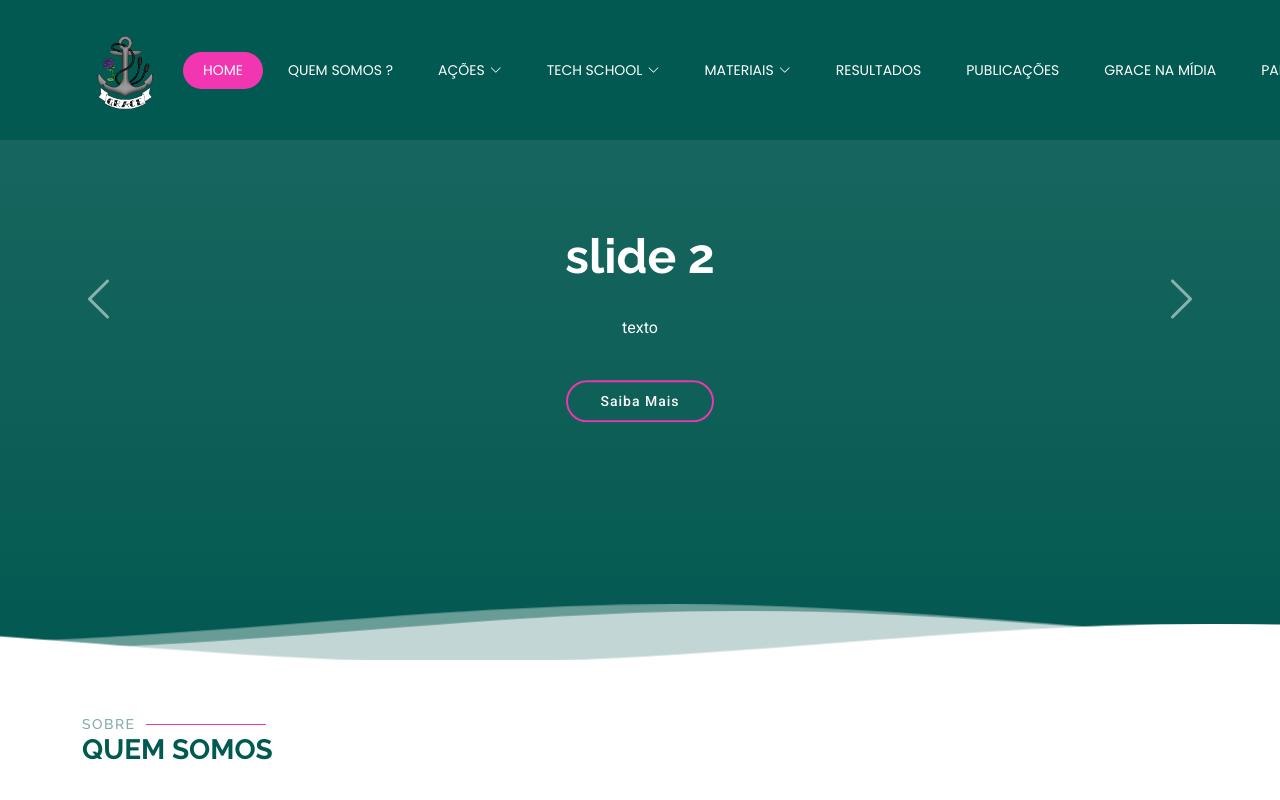
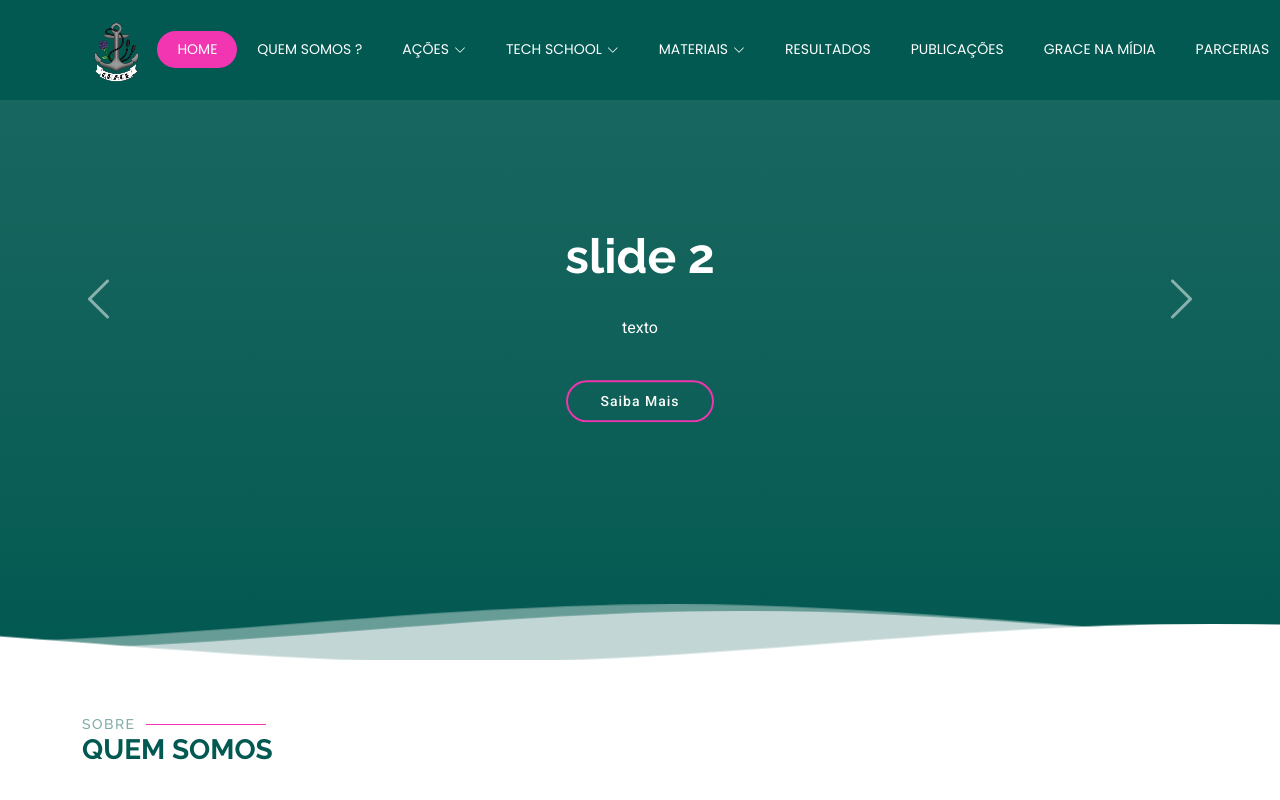
Before and after one commit to GabrielaMarculino/GRACE, a plain HTML site: page index.html in a window 1280 px wide. Shown: the top 800 px of the page. Drawn offline with Linux system fonts and the light colour scheme.

Commit message:
Update main.css

```diff
--- a/assets/css/main.css
+++ b/assets/css/main.css
@@ -147,18 +147,18 @@ h6 {
   --heading-color: #ffffff;
   color: var(--default-color);
   background-color: var(--background-color);
-  padding: 20px 0;
+  padding: 10px 0;
   transition: all 0.5s;
   z-index: 997;
 }
 
 .header .logo {
-  line-height: 1;
+  line-height: 2;
 }
 
 .header .logo img {
-  max-height: 100px;
-  margin-right: 8px;
+  max-height: 80px;
+  margin-right: 5px;
 }
 
 .header .logo h1 {
@@ -197,7 +197,7 @@ h6 {
 
   .navmenu li {
     position: relative;
-    margin-left: 5px;
+    margin-left: 0px;
   }
 
   .navmenu a,
```
